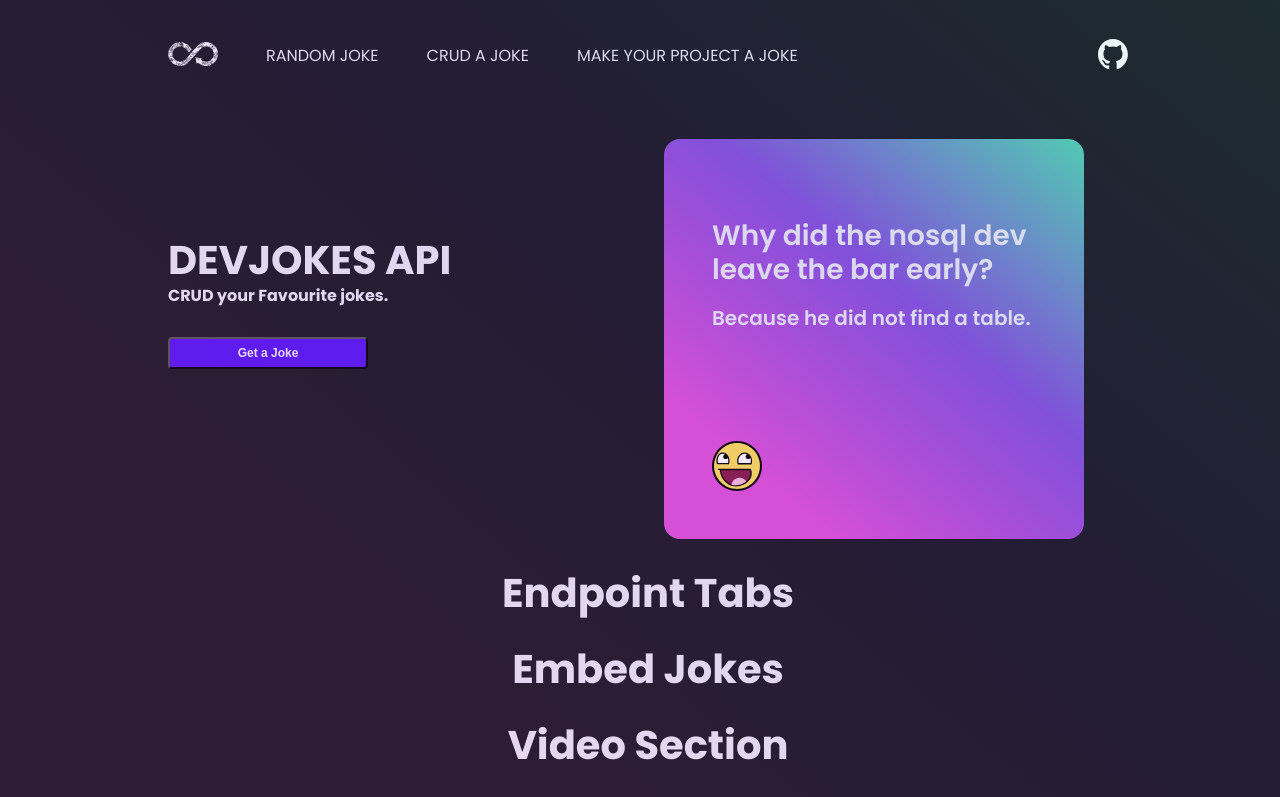
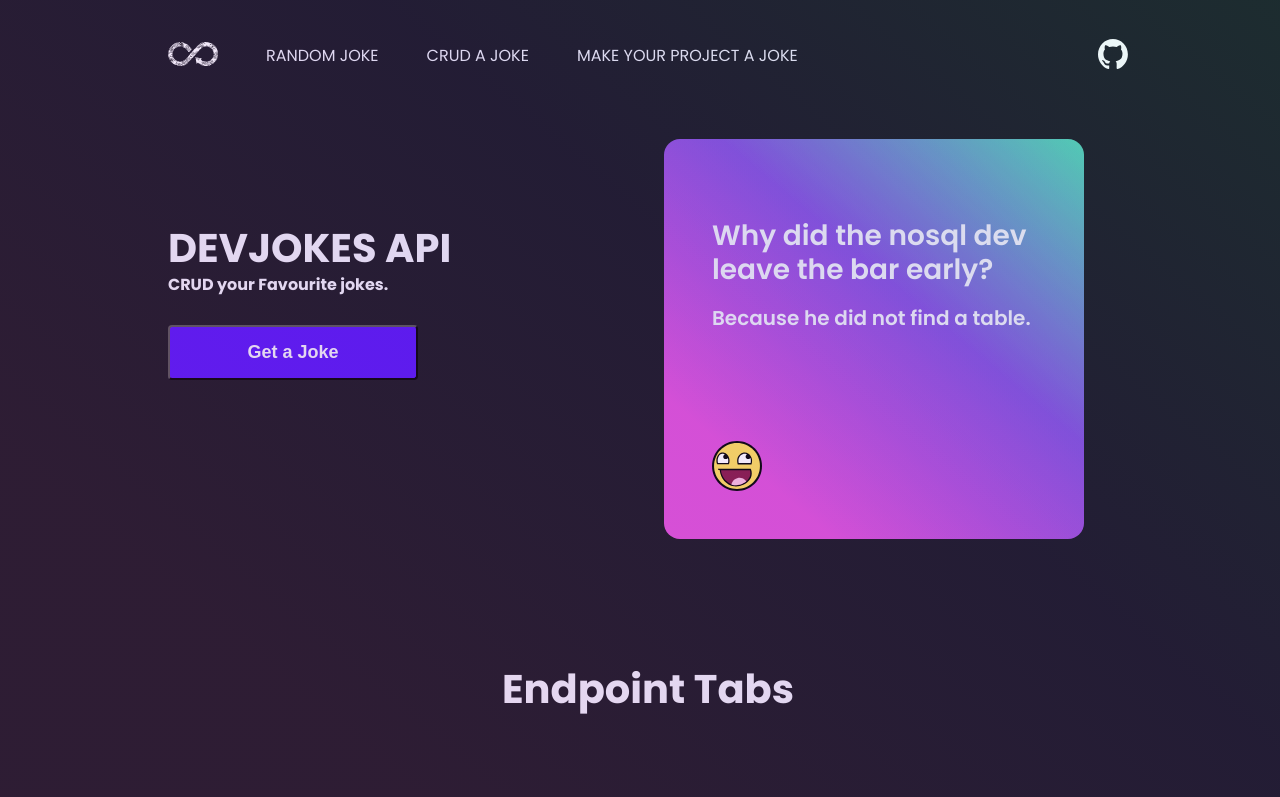
Before and after one commit to alexanderstoehr/Devjokes-API, a React (Vite) app in the folder frontend/devjokes-api/: page / in a window 1280 px wide. Shown: the top 797 px of the page. Built offline with nearby package versions, Linux system fonts and the light colour scheme.

Commit message:
updated section margins and randomizer button style

```diff
--- a/frontend/devjokes-api/src/styles/globalStyles.js
+++ b/frontend/devjokes-api/src/styles/globalStyles.js
@@ -8,7 +8,7 @@ export const MainContentStyled = styled.div`
     width: 1000px;
     min-height: 100vh;
     padding: 0 20px;
-    gap: 2rem;
+    gap: 8rem;
 `;
 
 export const HeaderStyled = styled.header`
@@ -17,6 +17,7 @@ export const HeaderStyled = styled.header`
     align-items: center;
     width: 100%;
     padding: 20px 0;
+    margin-bottom: -6rem;
 
     .nav-box {
         display: flex;
@@ -111,15 +112,14 @@ export const HeroStyled = styled.section`
 
 export const JokeButtonStyled = styled.button`
     display: flex;
-    width: 200px;
-    height: 32px;
-    padding: 0px 24px;
+    width: 250px;
+    padding: 12px 24px;
     justify-content: center;
     align-items: center;
     flex-shrink: 0;
     background-color: ${(props) => `var(${props.color})`};
     color: var(--color-font-bright);
-    font-size: 12px;
+    font-size: 18px;
     font-weight: 600;
     line-height: 150%;
     border-radius: var(--border-radius-small);
```
